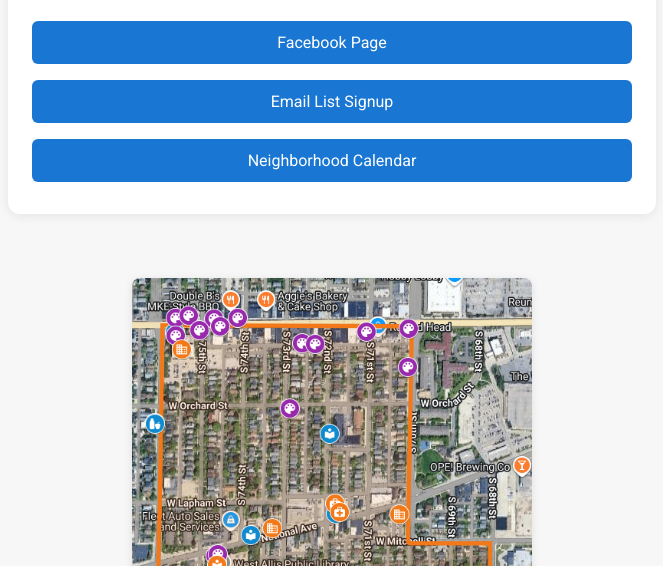
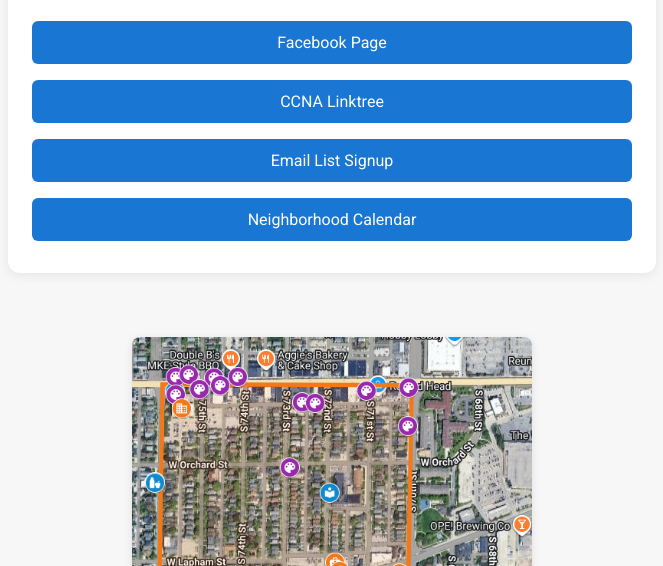
Before and after one commit to andyvanhout/ccna-site, a plain HTML site: page index.html in a window 1280 px wide. Shown: the part 234-800 px from the top of the page, without its empty margins (308-971 px from the left). Drawn offline with nearby package versions, Linux system fonts and the light colour scheme.

Commit message:
added linktree button

```diff
--- a/index.html
+++ b/index.html
@@ -114,6 +114,7 @@
         <h2>West Allis, WI</h2>
         <div class="links">
             <a class="link-btn" href="https://www.facebook.com/profile.php?id=61568563697712" target="_blank">Facebook Page</a>
+            <a class="link-btn" href="https://linktr.ee/ccna53214" target="_blank">CCNA Linktree</a>
             <a class="link-btn" href="http://subscribepage.io/Q5aGyP" target="_blank">Email List Signup</a>
             <a class="link-btn" href="https://calendar.google.com/calendar/u/0?cid=Y2NuYTUzMjE0QGdtYWlsLmNvbQ" target="_blank">Neighborhood Calendar</a>
             <a class="link-btn map-link-mobile" href="https://www.google.com/maps/d/u/0/edit?mid=1BZL2Ign6zRzC6uGHAG0oz55STCDH1dc&usp=sharing" target="_blank">Neighborhood Map</a>
```
